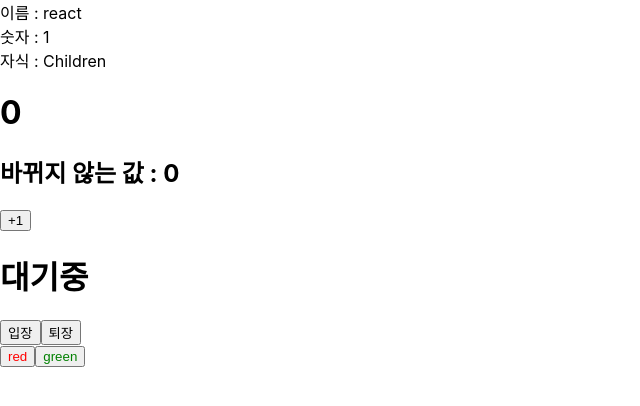
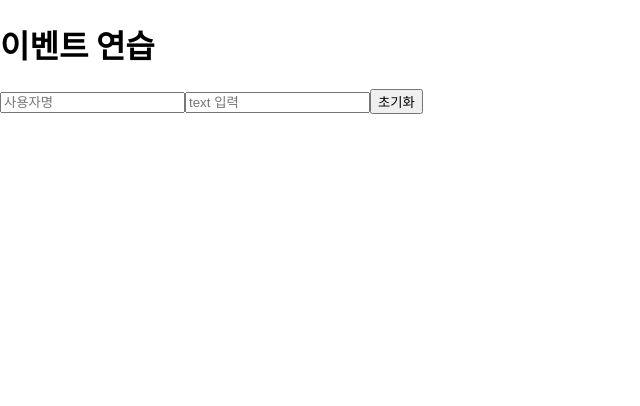
Before and after one commit to joohongkim1/react-basic, a React (Create React App) app: page / in a window 1280 px wide. Shown: the top 406 px of the page, without its empty margins (0-640 px from the left). Built offline with nearby package versions, Linux system fonts and the light colour scheme.

Commit message:
Event Handling with Class Component

```diff
--- a/src/App.js
+++ b/src/App.js
@@ -1,14 +1,16 @@
 import React from 'react';
 import Counter from './Counter';
+import EventPractice from './EventPractice';
 import MyComponent from './MyComponent';
 import Say from './Say';
 
 const App = () => {
   return (
     <div>
-      <MyComponent favoriteNumber={1}>Children</MyComponent>
+      {/* <MyComponent favoriteNumber={1}>Children</MyComponent>
       <Counter />
-      <Say />
+      <Say /> */}
+      <EventPractice />
     </div>
   );
 };
--- /dev/null
+++ b/src/EventPractice.js
@@ -0,0 +1,67 @@
+import React, { Component } from 'react';
+
+class EventPractice extends Component {
+  state = {
+    message: '',
+    username: '',
+  };
+
+  constructor(props) {
+    super(props);
+
+    // 함수 호출 시 메서드와 this 의 관계가 끊어짐
+    // this 를 컴포넌트 자신으로 가리키기 위해 바인딩 작업 필요
+    // 바인딩하지 않는 경우 this -> undefined 를 가리키게 된다.
+    // 메소드 생성 시마다 바인딩을 해줘야 하기 때문에 바벨의 transform-class-properties 문법을 사용
+    // 화살표 함수 형태로 메서드 형태를 정의하면 바인딩 작업 필요X
+    this.handleChange = this.handleChange.bind(this);
+    this.handleClick = this.handleClick.bind(this);
+  }
+
+  handleChange = (e) => {
+    this.setState({
+      // 객체 안에서 key 를 [] 로 감싸면 그 안의 레퍼런스가 가리키는 실제 값이 key 값이 된다.
+      [e.target.name]: e.target.value,
+    });
+  };
+
+  handleClick = () => {
+    alert(this.state.username + ' / ' + this.state.message);
+    this.setState({
+      username: '',
+      message: '',
+    });
+  };
+
+  handleKeyPress = (e) => {
+    if (e.key === 'Enter') {
+      this.handleClick();
+    }
+  };
+
+  render() {
+    return (
+      <div>
+        <h1>이벤트 연습</h1>
+        <input
+          type="text"
+          name="username"
+          placeholder="사용자명"
+          value={this.state.username}
+          onChange={this.handleChange}
+        />
+        <input
+          type="text"
+          name="message"
+          placeholder="text 입력"
+          value={this.state.message}
+          onChange={this.handleChange}
+          onKeyPress={this.handleKeyPress}
+        />
+        <button onClick={this.handleClick}>초기화</button>
+      </div>
+    );
+  }
+}
+
+export default EventPractice;
```
